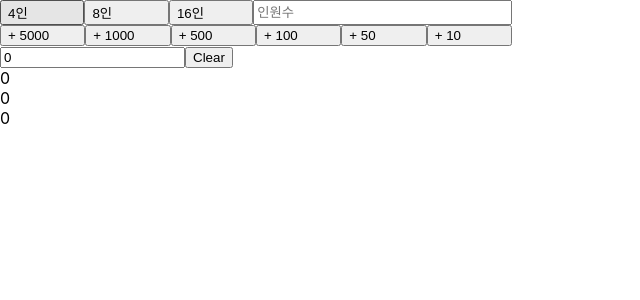
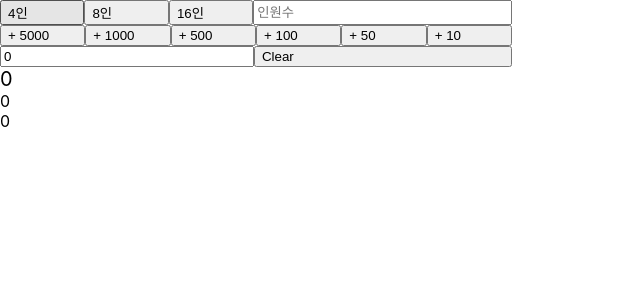
Before and after one commit to forcoding97/lostark-calc, a Next.js app: page /auction in a window 1280 px wide. Shown: the top 300 px of the page, without its empty margins (0-640 px from the left). Built offline with nearby package versions, Linux system fonts and the light colour scheme.

Commit message:
[UPDATE] 220417

```diff
--- a/pages/auction.tsx
+++ b/pages/auction.tsx
@@ -108,19 +108,22 @@ const Auction: NextPage = () => {
           </button>
         </div>
 
-        <div>
+        <div className={styles.value_container}>
           <input
             type="number"
             //숫자 앞에 붙은 0 을 삭제합니다. 예를 들어, 023 인 경우 23 을 출력합니다.
             value={
               String(price) !== '0' ? String(price).replace(/(^0+)/, '') : price
             }
+            className={styles.value_input}
             onChange={(event) => changeValue(event)}
           />
-          <button onClick={() => clearValue()}>Clear</button>
+          <button className={styles.clear} onClick={() => clearValue()}>
+            Clear
+          </button>
         </div>
 
-        <div>
+        <div className={styles.rec_value}>
           {price > 59 || price === 0 ? bep : '입찰하는 것이 손해입니다.'}
         </div>
         <div>
--- a/styles/Auction.module.css
+++ b/styles/Auction.module.css
@@ -31,3 +31,23 @@
   display: flex;
   width: 100%;
 }
+
+.value_container {
+  display: flex;
+  width: 100%;
+  flex-direction: row;
+}
+
+.value_input {
+  display: flex;
+  width: 100%;
+}
+
+.clear {
+  display: flex;
+  width: 100%;
+}
+
+.rec_value {
+  font-size: 20px;
+}
```
